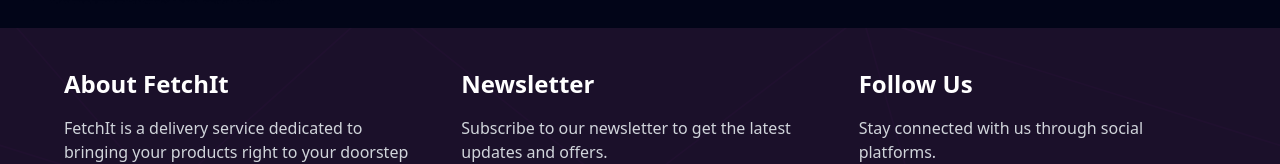
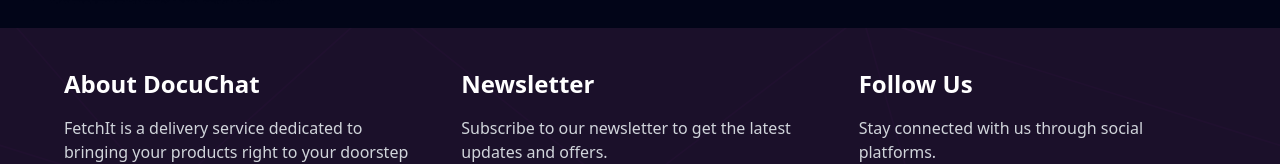
Before and after one commit to Bettenoch/skimmerUI, a React (Vite) app: page / in a window 1280 px wide. Shown: the part 2851-3015 px from the top of the page. Built offline with nearby package versions, Linux system fonts and the light colour scheme.

Commit message:
Change name to docuchat.

```diff
--- a/src/components/Footer.tsx
+++ b/src/components/Footer.tsx
@@ -22,7 +22,7 @@
         <div className="grid grid-cols-1 md:grid-cols-3 gap-10">
           {/* About Section */}
           <div>
-            <h2 className="text-2xl font-bold mb-4">About FetchIt</h2>
+            <h2 className="text-2xl font-bold mb-4">About DocuChat</h2>
             <p className="text-gray-300">
               FetchIt is a delivery service dedicated to bringing your products
               right to your doorstep with convenience and speed. We strive to
```
